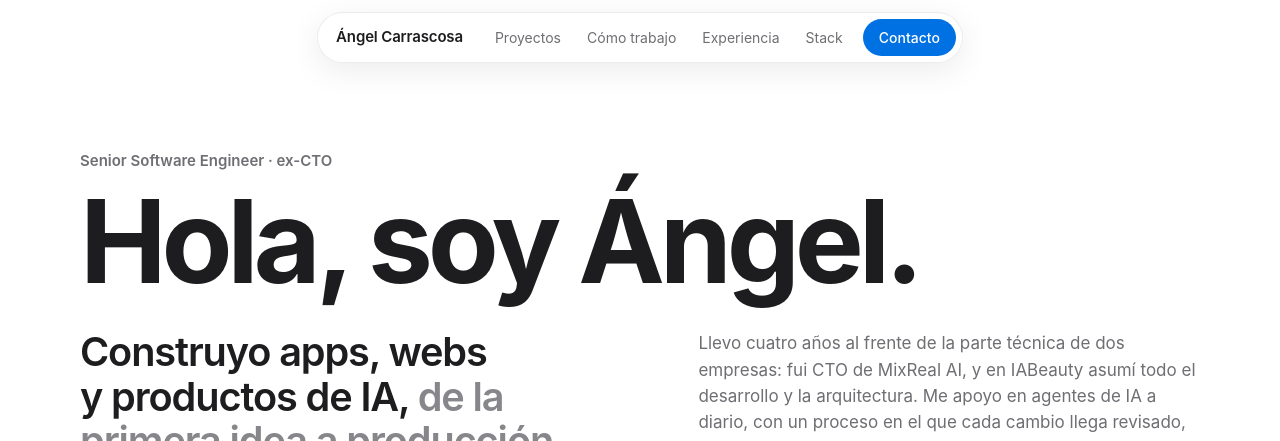
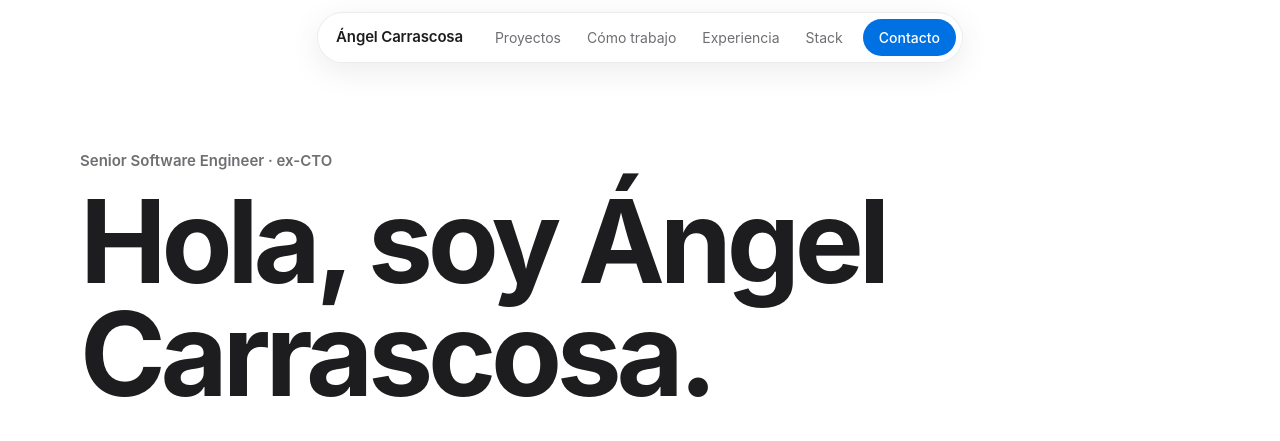
Before and after one commit to Acarfilms/Acarfilms.github.io, an Astro site: page / in a window 1280 px wide. Shown: the top 441 px of the page. Built offline with nearby package versions, Linux system fonts and the light colour scheme; Astro itself is replaced by a stand-in of ours.

Commit message:
Add surname to the hero greeting

```diff
--- a/src/components/Hero.astro
+++ b/src/components/Hero.astro
@@ -6,7 +6,7 @@ import { profile, heroWidgets } from '../data/profile';
 <section class="hero" id="top">
   <div class="wrap">
     <p class="eyebrow">{profile.headline}</p>
-    <h1>Hola, soy Ángel.</h1>
+    <h1>Hola, soy Ángel Carrascosa.</h1>
 
     <div class="hero-row">
       <p class="hero-lead">
```
